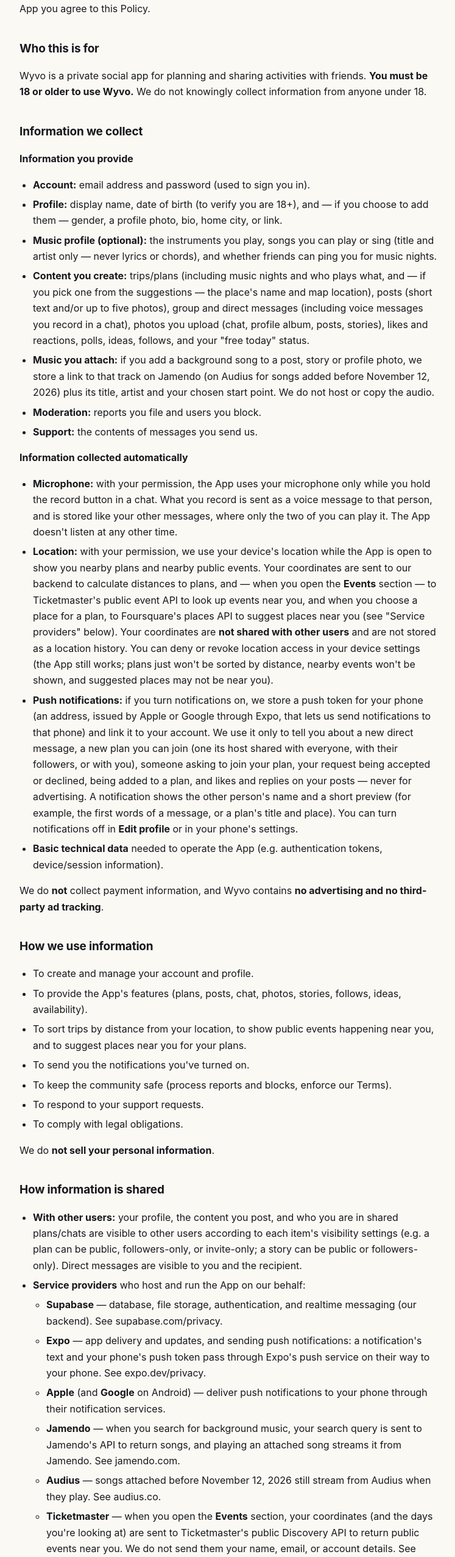
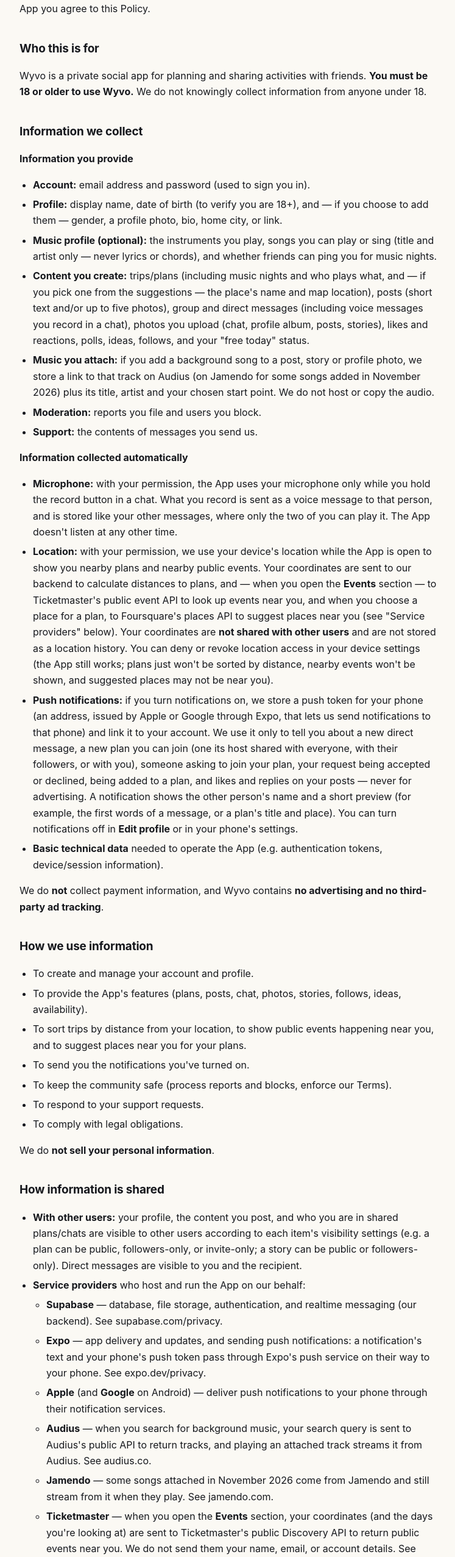
Before and after one commit to lashaoakland/wyvo-legal, a plain HTML site: page privacy-policy.html in a window 1280 px wide. Shown: the part 244-2797 px from the top of the page at 61% size, without its empty margins (264-1011 px from the left). Drawn offline with Linux system fonts and the light colour scheme.

Commit message:
Privacy Policy and Terms: songs from Audius again (2026-11-23)
Co-Authored-By: Claude Opus 5.5 <noreply@anthropic.com>

```diff
--- a/privacy-policy.html
+++ b/privacy-policy.html
@@ -20,7 +20,7 @@ hr{border:0;border-top:1px solid var(--line);margin:32px 0}
 .card a{text-decoration:none;font-weight:700;font-size:17px}
 .card p{margin:6px 0 0;color:var(--sub);font-size:14px}
 </style></head><body><div class="wrap"><div class="nav"><a href="./">Wyvo</a><a href="./privacy-policy.html">Privacy Policy</a><a href="./terms-of-service.html">Terms of Service</a><a href="./support.html">Support</a></div><h1>Privacy Policy for Wyvo</h1>
-<p><strong>Effective date: November 19, 2026</strong></p>
+<p><strong>Effective date: November 23, 2026</strong></p>
 <p>This Privacy Policy explains how <strong>Lasha Mukhadgverdeli</strong> (&quot;Wyvo,&quot; &quot;we,&quot; &quot;us&quot;) collects, uses, and shares information when you use the Wyvo mobile app (the &quot;App&quot;). By using the App you agree to this Policy.</p>
 <h2>Who this is for</h2>
 <p>Wyvo is a private social app for planning and sharing activities with friends. <strong>You must be 18 or older to use Wyvo.</strong> We do not knowingly collect information from anyone under 18.</p>
@@ -31,7 +31,7 @@ hr{border:0;border-top:1px solid var(--line);margin:32px 0}
 <li><strong>Profile:</strong> display name, date of birth (to verify you are 18+), and — if you choose to add them — gender, a profile photo, bio, home city, or link.</li>
 <li><strong>Music profile (optional):</strong> the instruments you play, songs you can play or sing (title and artist only — never lyrics or chords), and whether friends can ping you for music nights.</li>
 <li><strong>Content you create:</strong> trips/plans (including music nights and who plays what, and — if you pick one from the suggestions — the place&#x27;s name and map location), posts (short text and/or up to five photos), group and direct messages (including voice messages you record in a chat), photos you upload (chat, profile album, posts, stories), likes and reactions, polls, ideas, follows, and your &quot;free today&quot; status.</li>
-<li><strong>Music you attach:</strong> if you add a background song to a post, story or profile photo, we store a link to that track on Jamendo (on Audius for songs added before November 12, 2026) plus its title, artist and your chosen start point. We do not host or copy the audio.</li>
+<li><strong>Music you attach:</strong> if you add a background song to a post, story or profile photo, we store a link to that track on Audius (on Jamendo for some songs added in November 2026) plus its title, artist and your chosen start point. We do not host or copy the audio.</li>
 <li><strong>Moderation:</strong> reports you file and users you block.</li>
 <li><strong>Support:</strong> the contents of messages you send us.</li>
 </ul>
@@ -62,8 +62,8 @@ hr{border:0;border-top:1px solid var(--line);margin:32px 0}
 <li><strong>Supabase</strong> — database, file storage, authentication, and realtime messaging (our backend). See supabase.com/privacy.</li>
 <li><strong>Expo</strong> — app delivery and updates, and sending push notifications: a notification&#x27;s text and your phone&#x27;s push token pass through Expo&#x27;s push service on their way to your phone. See expo.dev/privacy.</li>
 <li><strong>Apple</strong> (and <strong>Google</strong> on Android) — deliver push notifications to your phone through their notification services.</li>
-<li><strong>Jamendo</strong> — when you search for background music, your search query is sent to Jamendo&#x27;s API to return songs, and playing an attached song streams it from Jamendo. See jamendo.com.</li>
-<li><strong>Audius</strong> — songs attached before November 12, 2026 still stream from Audius when they play. See audius.co.</li>
+<li><strong>Audius</strong> — when you search for background music, your search query is sent to Audius&#x27;s public API to return tracks, and playing an attached track streams it from Audius. See audius.co.</li>
+<li><strong>Jamendo</strong> — some songs attached in November 2026 come from Jamendo and still stream from it when they play. See jamendo.com.</li>
 <li><strong>Ticketmaster</strong> — when you open the <strong>Events</strong> section, your coordinates (and the days you&#x27;re looking at) are sent to Ticketmaster&#x27;s public Discovery API to return public events near you. We do not send them your name, email, or account details. See ticketmaster.com/privacy.</li>
 <li><strong>The City of New York</strong> (NYC Parks and NYC Open Data) — near New York, the <strong>Events</strong> section also downloads the city&#x27;s public lists of free park events and farmers markets from nycgovparks.org and data.cityofnewyork.us. The whole list is downloaded and your device picks the nearby ones itself, so your coordinates are not sent; like any website, the city&#x27;s servers see your device&#x27;s IP address. See the privacy policy on nyc.gov.</li>
 <li><strong>Unsplash</strong> — stock photos on the ideas board and some plan banners come from Unsplash. To find a photo for an idea, its title is sent to Unsplash&#x27;s API, and your device loads the pictures from Unsplash, which (like any website) sees your device&#x27;s IP address. We do not send them your name, email, or account details. See unsplash.com/privacy.</li>
```
Also changed, not shown: terms-of-service.html (+2 -2 lines).
